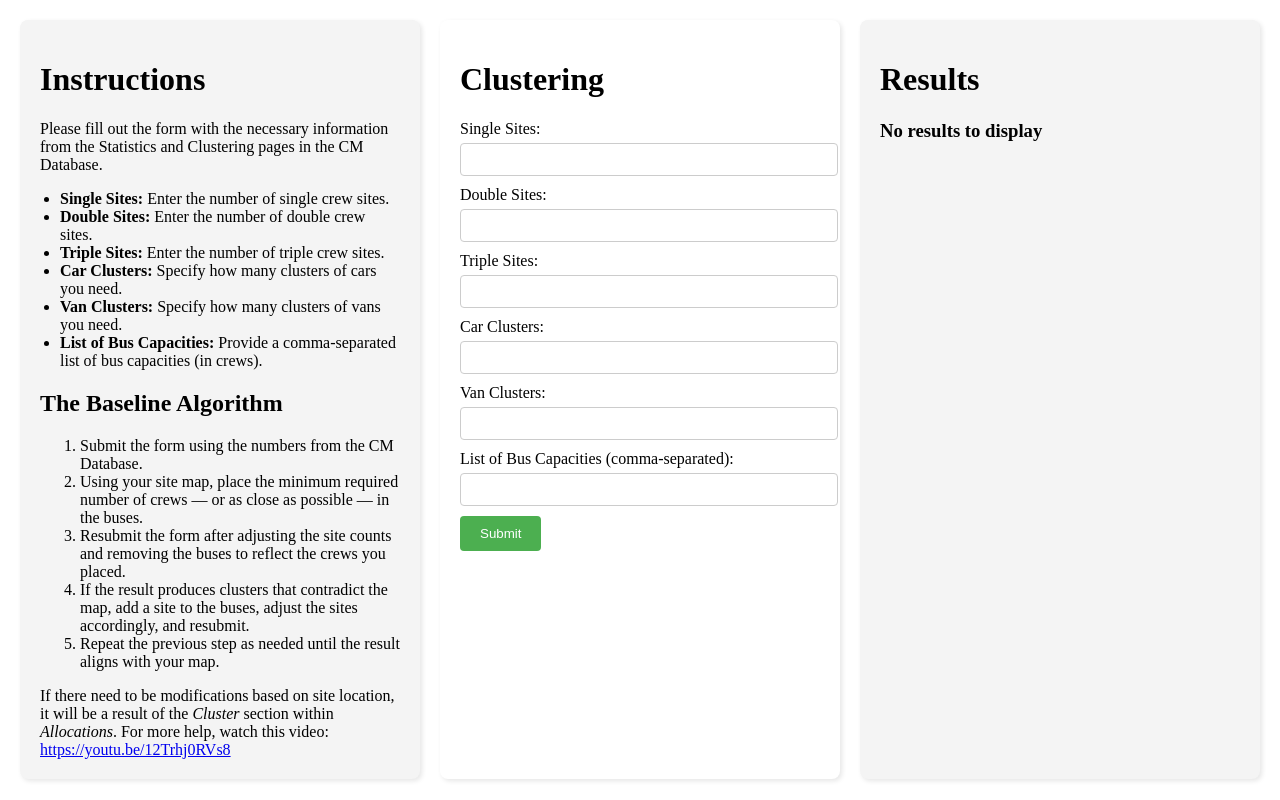
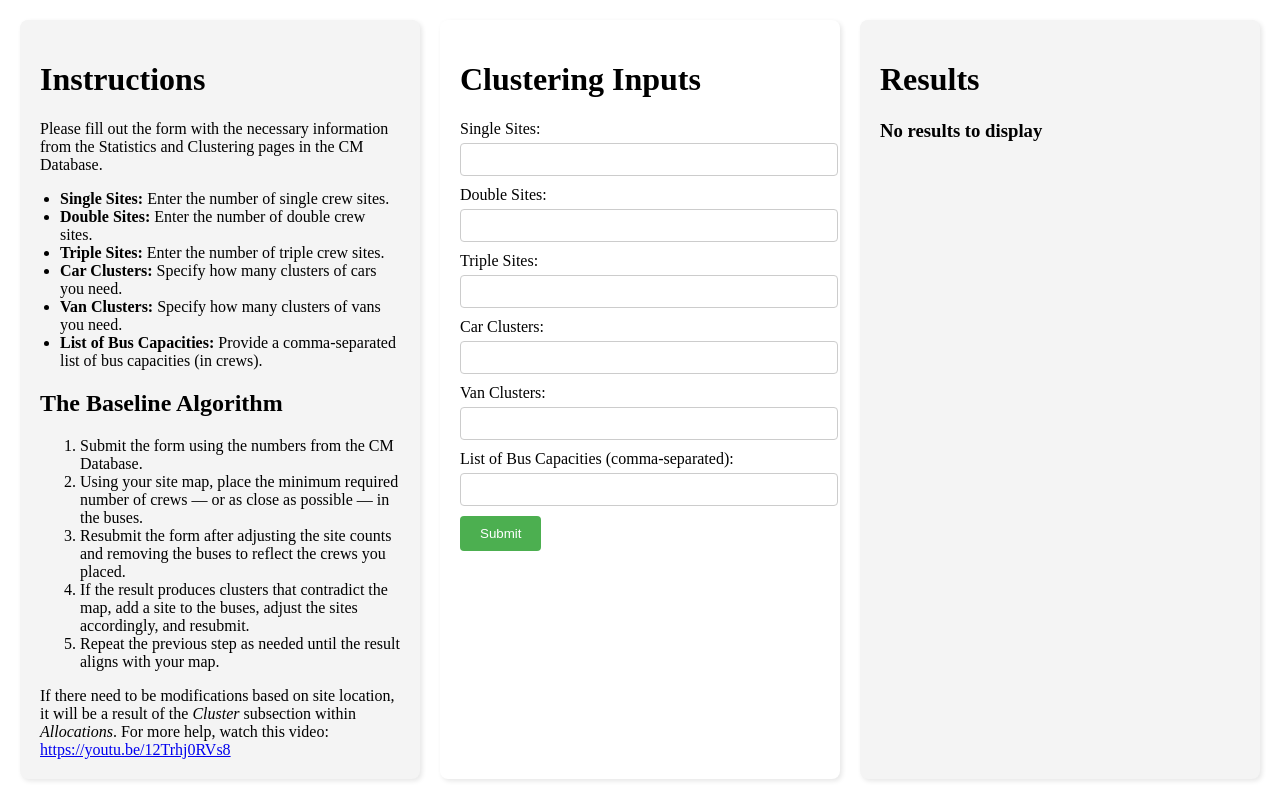
Before and after one commit to cbmckinstry/Clustering, a Flask app: page / in a window 1280 px wide. Run offline with Flask 3, Linux system fonts and the light colour scheme.

Commit message:
A wee wee wee bit better

```diff
--- a/templates/index.html
+++ b/templates/index.html
@@ -107,11 +107,11 @@
             <li>If the result produces clusters that contradict the map, add a site to the buses, adjust the sites accordingly, and resubmit.</li>
             <li>Repeat the previous step as needed until the result aligns with your map.</li>
         </ol>
-        If there need to be modifications based on site location, it will be a result of the <em>Cluster</em> section within <em>Allocations</em>. For more help, watch this video: <a href="https://youtu.be/12Trhj0RVs8" target="_blank">https://youtu.be/12Trhj0RVs8</a>
+        If there need to be modifications based on site location, it will be a result of the <em>Cluster</em> subsection within <em>Allocations</em>. For more help, watch this video: <a href="https://youtu.be/12Trhj0RVs8" target="_blank">https://youtu.be/12Trhj0RVs8</a>
     </div>
 
     <div class="column form-container">
-        <h1>Clustering</h1>
+        <h1>Clustering Inputs</h1>
         {% if error_message %}
             <div class="error-message">{{ error_message }}</div>
         {% endif %}
```
